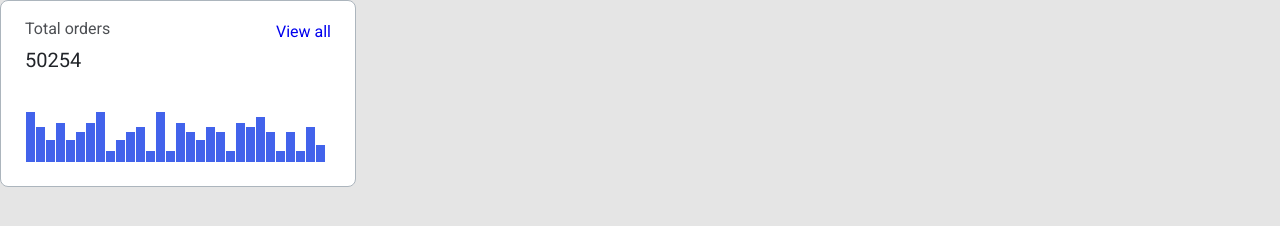
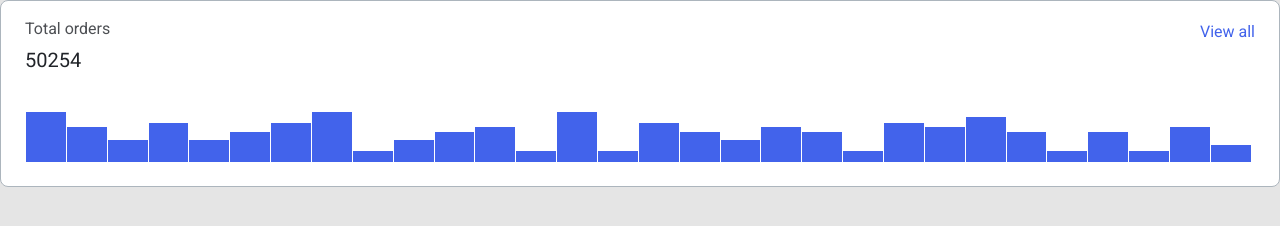
Before and after one commit to js-tasks-ru/htmlcss-20221107_germanium312, a website: page 04-lection2/01-histogram/index.html in a window 1280 px wide. Drawn offline with Linux system fonts and the light colour scheme.

Commit message:
Исправления после ревью

```diff
--- a/04-lection2/01-histogram/histogram.css
+++ b/04-lection2/01-histogram/histogram.css
@@ -1,7 +1,5 @@
 .histogram {
 	background: var(--white);
-	width: 306px; /*del*/
-	min-height: 106px; /*del.*/
 	background: #FFFFFF;
 	border: 1px solid var(--grey-3);
 	border-radius: 8px;
@@ -10,7 +8,7 @@
 .histogram__info {
 	display: flex;
 	justify-content: space-between;
-	padding-bottom: 39px;
+	margin-bottom: 39px;
 }
 .histogram__info-name {
 	font-family: 'Inter';
@@ -24,7 +22,7 @@
 	font-size: 16px;
 	line-height: 24px;
 	opacity: 0.8;
-	padding-bottom: 6px;
+	margin-bottom: 6px;
 }
 .histogram__info-name-counter {
 	color: var(--black);
@@ -35,9 +33,9 @@
 	color: var(--blue);
 	font-size: 16px;
 	line-height: 24px;
-	padding-top: 3px; /* 16px + 3 = 19*/
+	margin-top: 3px; /* 16px + 3 = 19*/
 }
-.histogram__info-link a {
+.histogram__info-link {
 	text-decoration: none;
 }
 
@@ -45,13 +43,12 @@
 .histogram__chart {
 	display: flex;
 	height: 50px;
-	padding-left: 1px; /* 24 + 2 + gap*/
-	padding-right: 4hpx; /* 24 + 5 + gap*/
+	margin-left: 1px; /* 24 + 2 + gap*/
+	margin-right: 4px; /* 24 + 5 + gap*/
 	gap: 1px;
 	align-items: flex-end;
 }
 .histogram__chart-bar {
-	max-height: 50px;
-	width: 9px;
+	flex-grow: 1;
 	background-color: var(--blue);
 }
--- a/04-lection2/01-histogram/index.html
+++ b/04-lection2/01-histogram/index.html
@@ -17,9 +17,7 @@
                     <div class="histogram__info-name-title">Total orders</div>
                     <div class="histogram__info-name-counter">50254</div>
                 </div>
-                <div class="histogram__info-link">
-                    <a href="#">View all</a>
-                </div>
+                <a href="#" class="histogram__info-link">View all</a>
             </div>
             <div class="histogram__chart">
                 <div class="histogram__chart-bar" style="height: 50px"></div>
```
